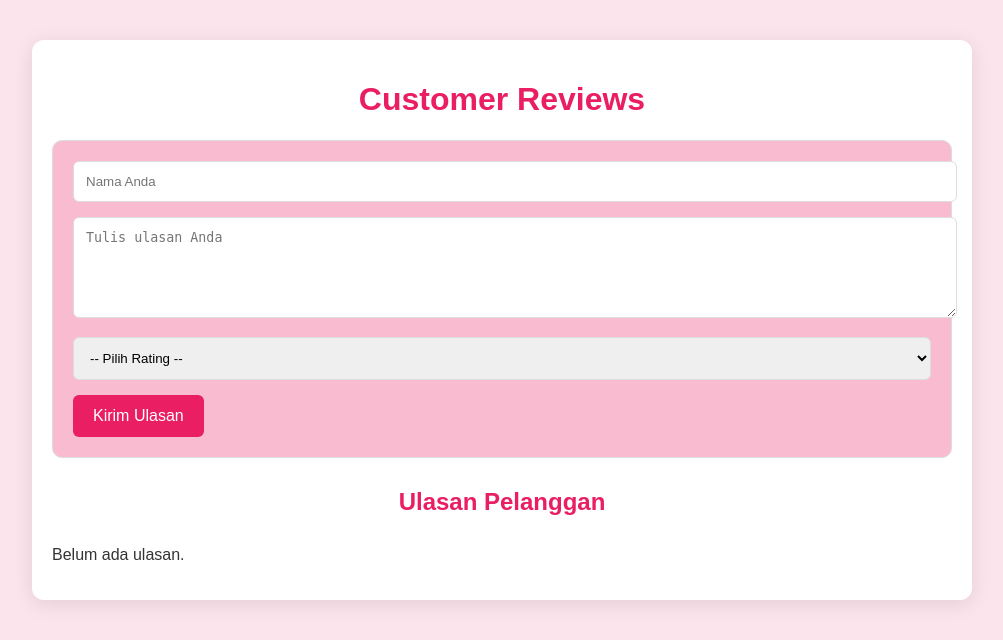
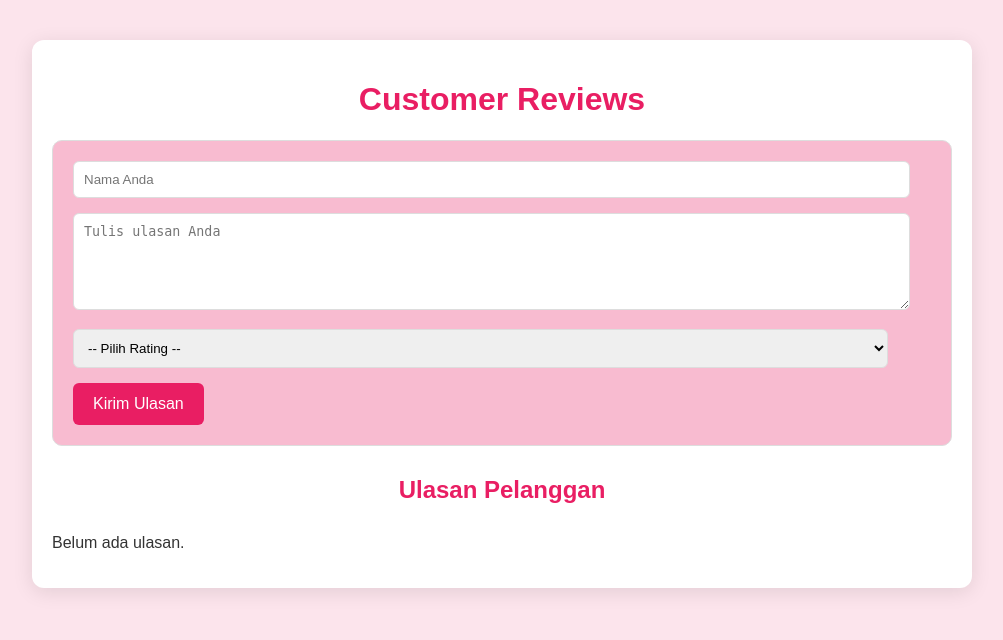
Before and after one commit to happyippieecake/happyippieecake.github.io, a PHP site: page /review.php in a window 1280 px wide. Shown: the top 640 px of the page, without its empty margins (138-1141 px from the left). Run offline with PHP 8.4, Linux system fonts and the light colour scheme; data that the repository does not hold is empty.

Commit message:
tampilan review user

```diff
--- a/review.php
+++ b/review.php
@@ -68,9 +68,9 @@ $result = $conn->query("SELECT * FROM reviews ORDER BY created_at DESC");
             background-color: #f8bbd0; /* Light Pink */
         }
         form input, form textarea, form select {
-            width: 100%;
+            width: 95%;
             margin-bottom: 15px;
-            padding: 12px;
+            padding: 10px;
             border: 1px solid #ddd;
             border-radius: 6px;
             transition: border-color 0.3s;
```
